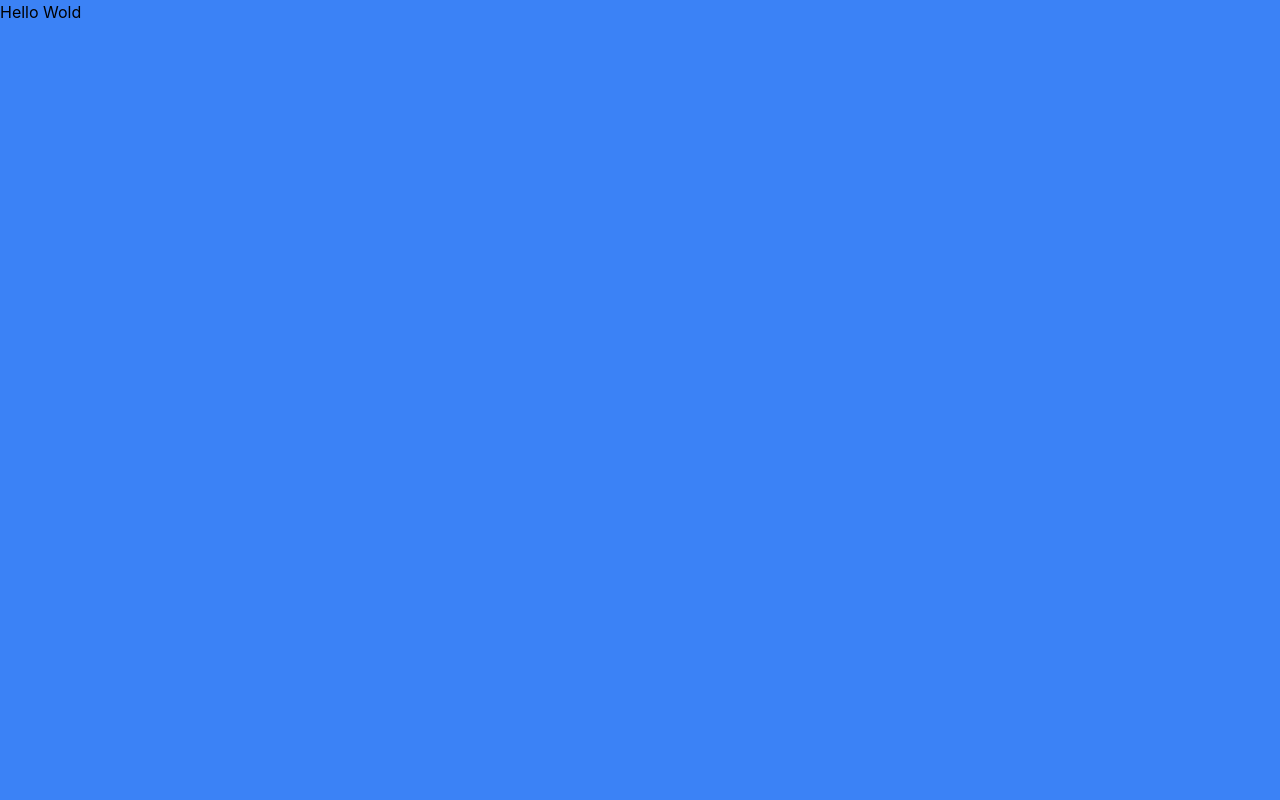
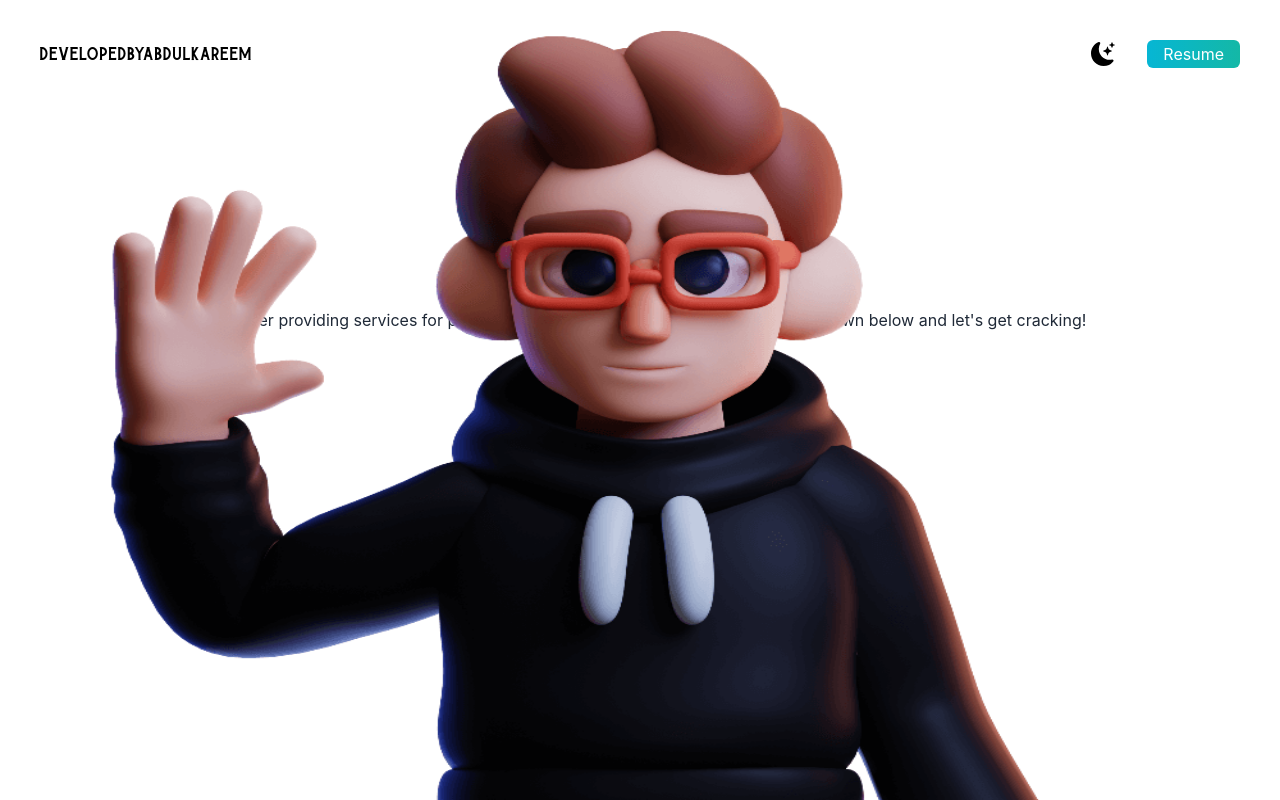
Before and after one commit to Abdulkareem1094/Portofolio, a Next.js app: page / in a window 1280 px wide. Built offline with nearby package versions, Linux system fonts and the light colour scheme.

Commit message:
about section

```diff
--- a/pages/index.tsx
+++ b/pages/index.tsx
@@ -1,18 +1,51 @@
-import Head from 'next/head'
-
+import Head from 'next/head';
+import {BsFillMoonStarsFill} from 'react-icons/bs';
+import {
+  AiFillTwitterCircle,
+  AiFillLinkedin,
+} from 'react-icons/ai'
+import Image from 'next/image';
+import deved from '../public/dev-ed-wave.png';
 
 export default function Home() {
   return (
-    <div >
+    <div  >
       <Head>
         <title>Abdulkareem Tukur</title>
         <meta name="description" content="Generated by create next app" />
         <link rel="icon" href="/favicon.ico" />
       </Head>
 
-      <main>
-        <section className='bg-blue-500 min-h-screen' >
-          <h1>Hello Wold</h1>
+      <main className='bg-white px-10' >
+        <section className='min-h-screen' >
+          <nav className='py-10 mb-12 flex justify-between'>
+            <h1 className='text-xl font-burtons'>developedbyabdulkareem</h1>
+            <ul className='flex items-center'>
+              <li>
+                <BsFillMoonStarsFill className='cursor-pointer text-2xl'/>
+              </li>
+              <li>
+                <a href="#"
+                className='bg-gradient-to-r from-cyan-500 to-teal-500 text-white px-4 py-1 ml-8 rounded-md '
+                >Resume</a>
+                </li>
+            </ul>
+          </nav>
+          <div className='text-center p-10'>
+            <h2 className='text-4xl text-teal-600 font-medium'>
+              Abdulkareem Tukur
+            </h2>
+            <h3 className='text-2xl py-2' >Developer and designer</h3>
+            <p className='text-md py-5 leading-8 text-gray-800'>Freelancer providing services for programming and design content
+              needs. Join me down below and let's get cracking!</p>
+          </div>
+          <div className='text-4xl gap-16 text-gray-800 py-2 flex justify-center'>
+            <AiFillTwitterCircle/>
+            <AiFillLinkedin/>
+          </div>
+          <div>
+            <Image src={deved} layout='fill'/>
+          </div>
         </section>
       </main>
 
--- a/tailwind.config.js
+++ b/tailwind.config.js
@@ -5,7 +5,11 @@ module.exports = {
     "./components/**/*.{js,ts,jsx,tsx}",
   ],
   theme: {
-    extend: {},
+    extend: {
+      fontFamily:{
+        burtons: 'burtons'
+      },
+    },
   },
   plugins: [],
 }
```
